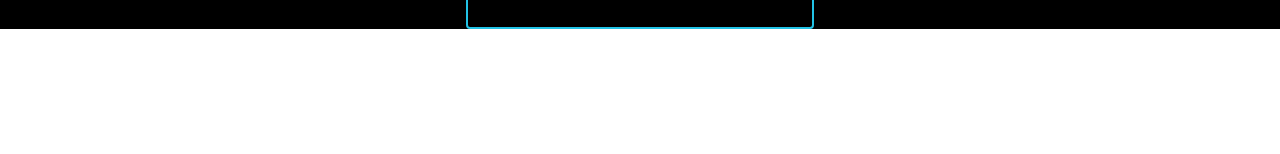
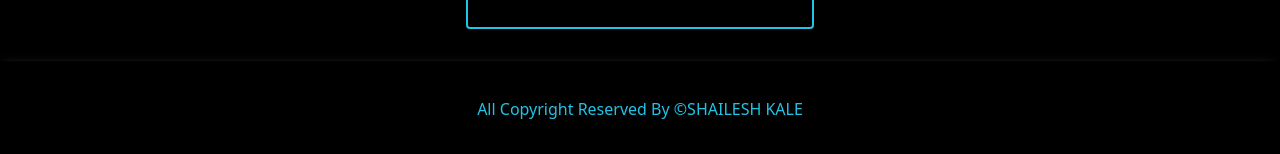
Before and after one commit to Shaileshkale17/shailesh-portfolio.info, a React (Vite) app in the folder frontend/: page / in a window 1280 px wide. Shown: the part 3486-3640 px from the top of the page. Before the commit the page ends 3515 px from the top, so only its background shows below. Built offline with nearby package versions, Linux system fonts and the light colour scheme.

Commit message:
adding footer

```diff
--- a/frontend/src/App.jsx
+++ b/frontend/src/App.jsx
@@ -6,6 +6,7 @@
 import SKILLS from "./components/SKILLS/SKILLS";
 import Project from "./components/Project/Project";
 import Cartification from "./components/Cartification/Cartification";
+import Footer from "./components/Footer/Footer";
 
 function App() {
   return (
@@ -17,6 +18,7 @@
       <SKILLS />
       <Project />
       <Cartification />
+      <Footer />
     </div>
   );
 }
--- /dev/null
+++ b/frontend/src/components/Footer/Footer.jsx
@@ -0,0 +1,14 @@
+import React from "react";
+
+const Footer = () => {
+  return (
+    <div
+      className="h-24  text-[#22c3e6] flex justify-center items-center mt-8"
+      style={{ "box-shadow": "-3px 6px   12px -4px white" }}>
+      All Copyright Reserved By ©{" "}
+      <span className="uppercase"> shailesh kale</span>
+    </div>
+  );
+};
+
+export default Footer;
```
